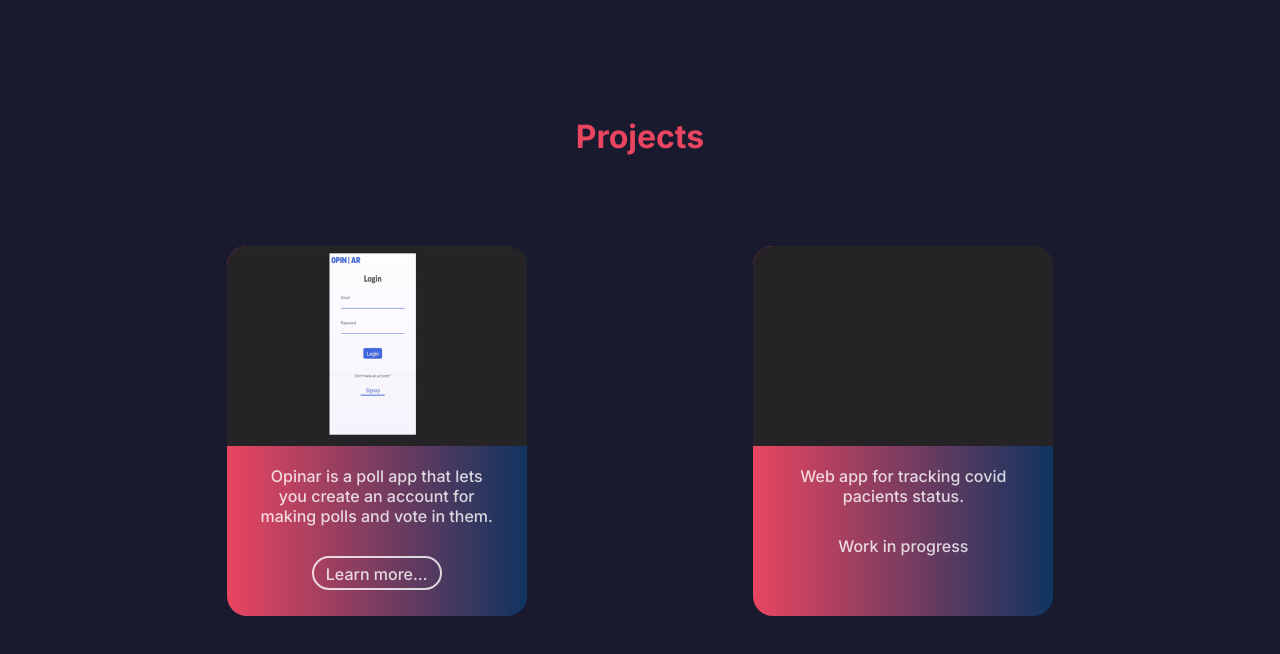
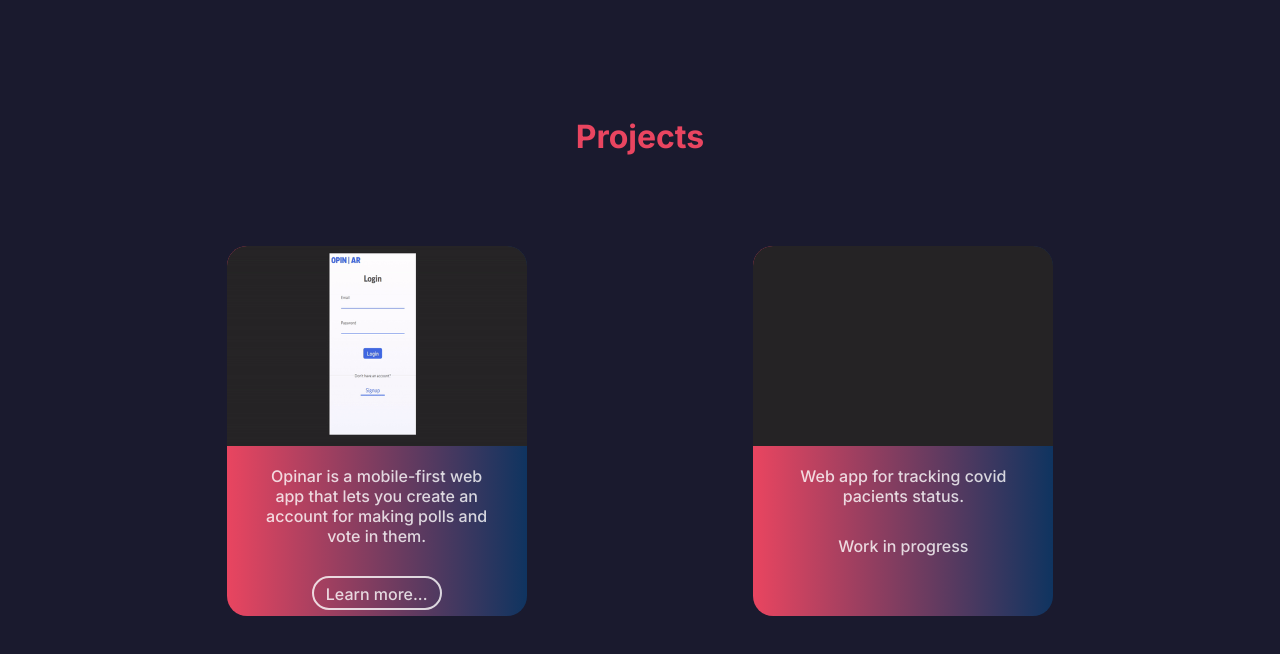
Before and after one commit to Pride-Sin/Pride-Sin.github.io, a plain HTML site: page index.html in a window 1280 px wide. Shown: the part 950-1604 px from the top of the page. Drawn offline with Linux system fonts and the light colour scheme.

Commit message:
Updated opinar description

```diff
--- a/index.html
+++ b/index.html
@@ -73,7 +73,7 @@
         <div class="card">
             <div class="card__image card__image--opinar"></div>
             <div class="card__description">
-                <p class="card__description--text">Opinar is a poll app that lets you create an account for making polls and vote in them.</p>
+                <p class="card__description--text">Opinar is a mobile-first web app that lets you create an account for making polls and vote in them.</p>
                 <div class="card__description--more">
                 <div class="button"><a class="" href="#">Learn more...</a></div>
                 </div>
```
